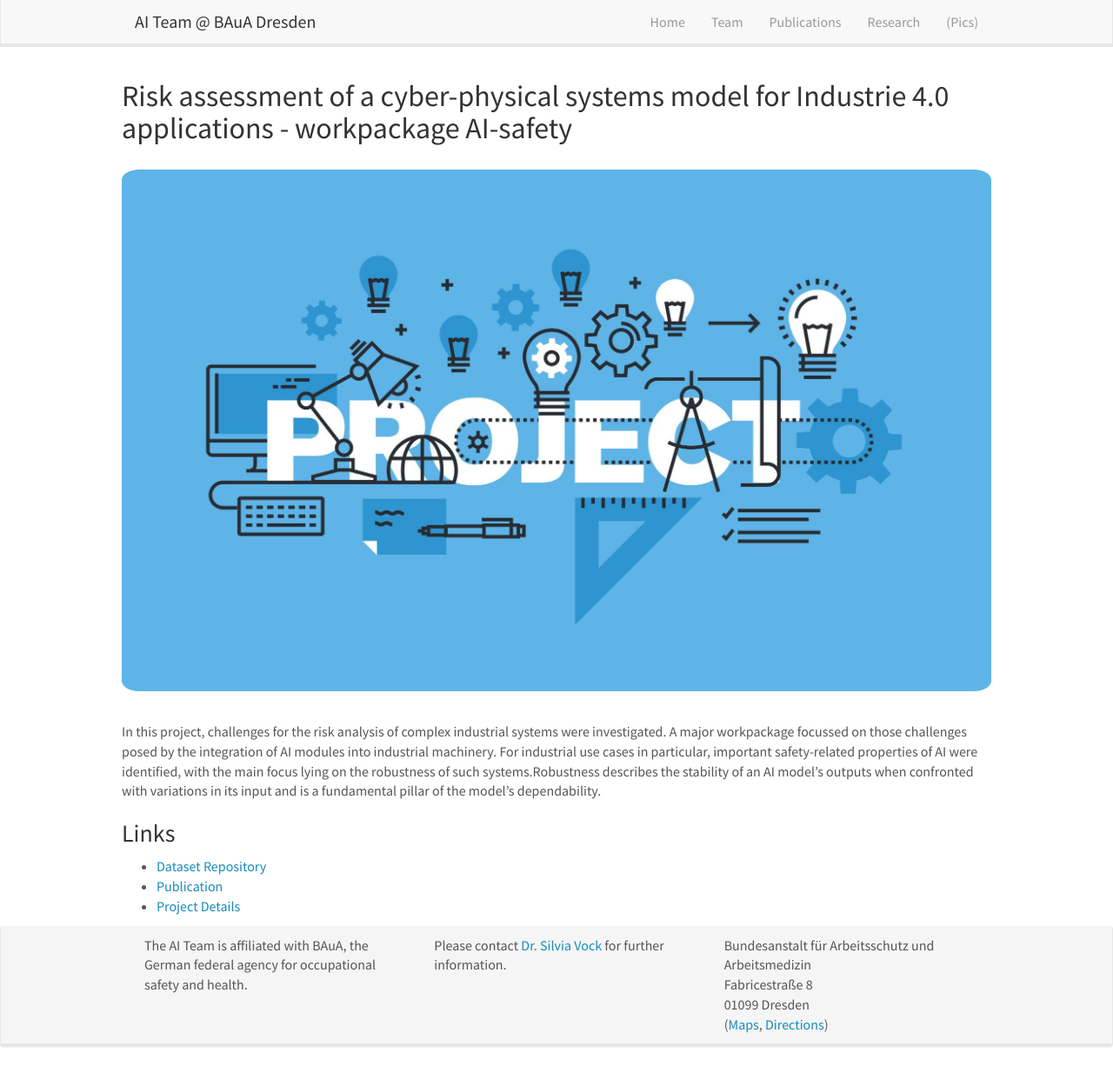
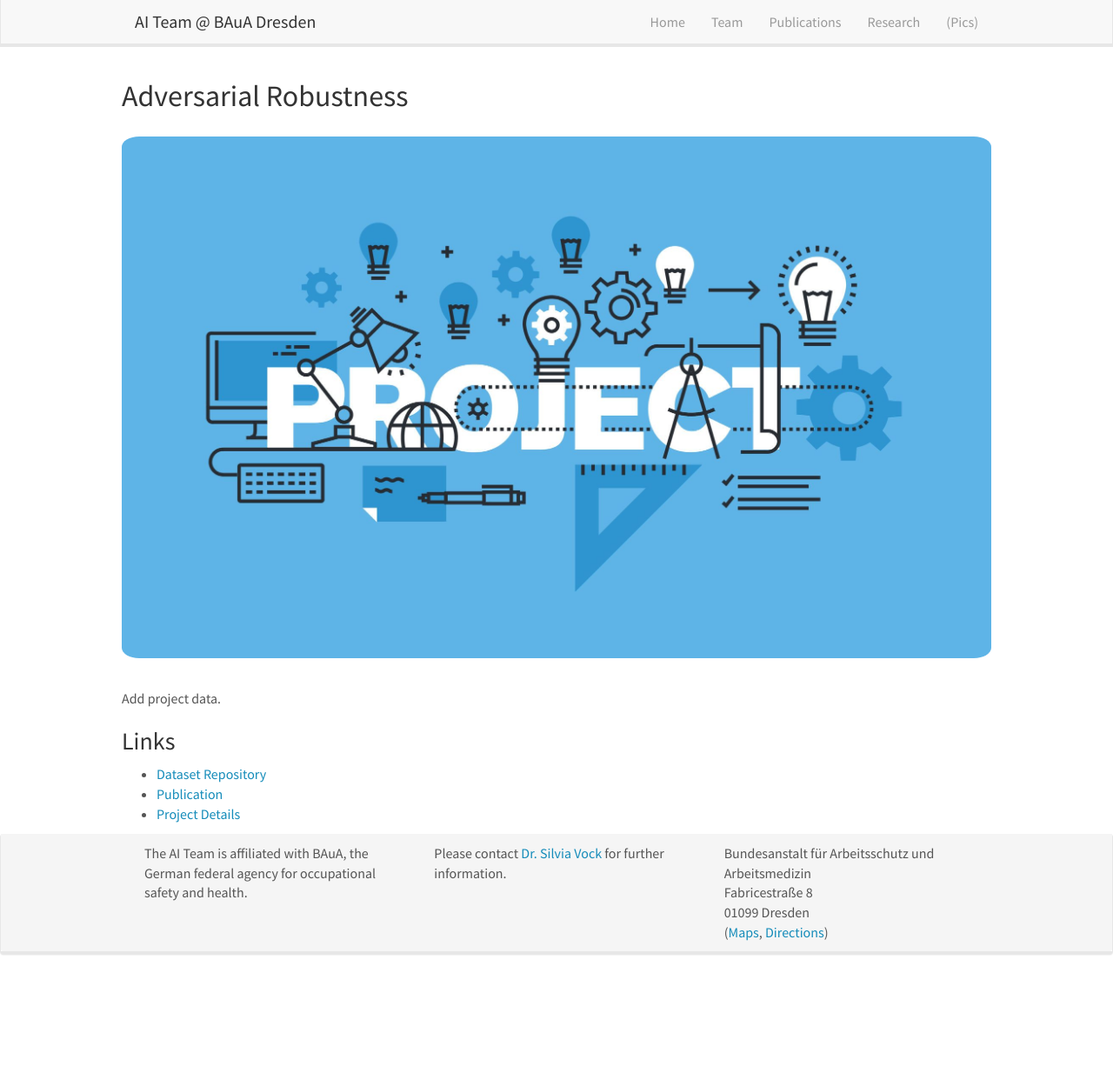
Before and after one commit to aidresden/aidresden.github.io, a Jekyll site: the page built from _projects/rp1.md, in a window 1280 px wide and 1226 px high. Shown: the whole window at 87% size. Built offline with Jekyll 4.4.1, drawn with Linux system fonts in a browser that asks for light colours; nearby versions of some CDN libraries.

Commit message:
Add files via upload
Signed-off-by: aidresden <aidresden@baua.bund.de>

```diff
--- a/_projects/rp1.md
+++ b/_projects/rp1.md
@@ -1,15 +1,15 @@
 ---
 layout: default
-title: "Risk assessment of a cyber-physical systems model for Industrie 4.0 applications - workpackage AI-safety"
+title: "Adversarial Robustness"
 ---
 
-<h2>Risk assessment of a cyber-physical systems model for Industrie 4.0 applications - workpackage AI-safety</h2>
-<img src="/assets/research_img/project1.jpg" alt="Risk assessment of a cyber-physical systems model for Industrie 4.0 applications - workpackage AI-safety" style="max-width:100%; height:auto;">
-<p>In this project, challenges for the risk analysis of complex industrial systems were investigated. A major workpackage focussed on those challenges posed by the integration of AI modules into industrial machinery. For industrial use cases in particular, important safety-related properties of AI were identified, with the main focus lying on the robustness of such systems.Robustness describes the stability of an AI model's outputs when confronted with variations in its input and is a fundamental pillar of the model's dependability.</p>
+<h2>Adversarial Robustness</h2>
+<img src="/assets/research_img/project1.jpg" alt="Adversarial Robustness" style="max-width:100%; height:auto;">
+<p>Add project data.</p>
 
 <h3>Links</h3>
 <ul>
     <li><a href="GIT_LINK_HERE" target="_blank">Dataset Repository</a></li>
     <li><a href="PUBLICATION_LINK_HERE" target="_blank">Publication</a></li>
-    <li><a href="https://www.baua.de/DE/Forschung/Forschungsprojekte/f2497" target="_blank">Project Details</a></li>
+    <li><a href="PROJECT_LINK_HERE" target="_blank">Project Details</a></li>
 </ul>
```
